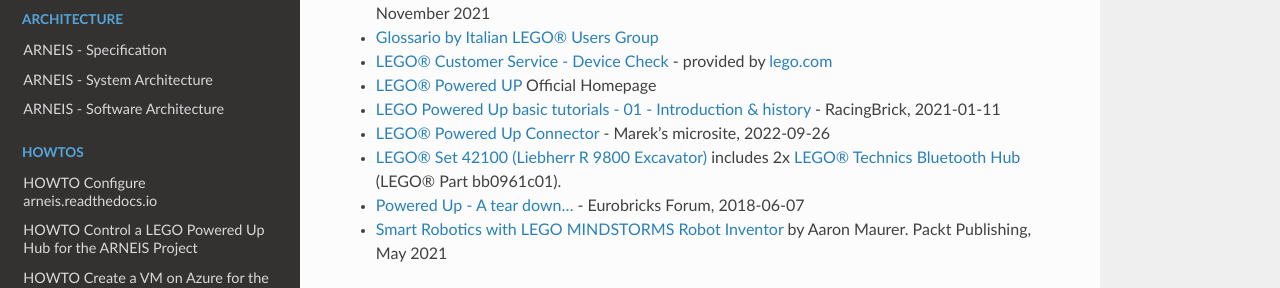
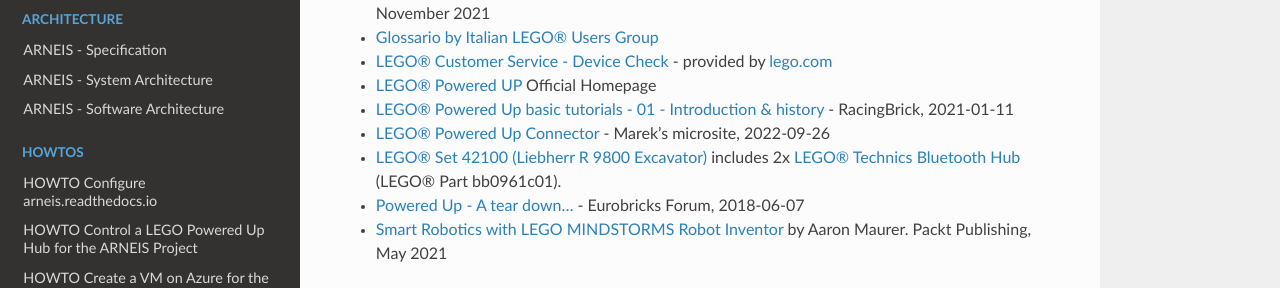
Before and after one commit to B-AROL-O/ARNEIS, a Sphinx documentation site: the page built from docs/bibliography.md, in a window 1280 px wide and 900 px high, scrolled down 654 px. Shown: the part 158-446 px from the top of the window. Built offline with Sphinx 7.4.7 and the Read the Docs theme 2.0.0, drawn with Linux system fonts in a browser that asks for light colours; part of the change alters nothing that is shown.

```diff
--- a/docs/bibliography.md
+++ b/docs/bibliography.md
@@ -26,7 +26,7 @@
 * [Glossario by Italian LEGO&reg; Users Group](https://itlug.org/glossario/)
 * [LEGO&reg; Customer Service - Device Check](https://LEGO.com/devicecheck) - provided by [lego.com](https://lego.com/)
 * [LEGO&reg; Powered UP](https://www.lego.com/en-it/themes/powered-up/about) Official Homepage
-* [LEGO Powered Up basic tutorials - 01 - Introduction & history](https://www.youtube.com/watch?v=MIpcyS4xzsw) - RacingBrick, 2021-01-11
+* [LEGO&reg; Powered Up basic tutorials - 01 - Introduction & history](https://www.youtube.com/watch?v=MIpcyS4xzsw) - RacingBrick, 2021-01-11
 * [LEGO&reg; Powered Up Connector](https://www.biasedlogic.com/index.php/lego-powered-up-connector/) - Marek's microsite, 2022-09-26
 * [LEGO&reg; Set 42100 (Liebherr R 9800 Excavator)](https://arneis.readthedocs.io/en/latest/lego-set-42100) includes 2x [LEGO&reg; Technics Bluetooth Hub](https://www.bricklink.com/v2/catalog/catalogitem.page?P=bb0961c01#T=C) (LEGO&reg; Part bb0961c01).
 * [Powered Up - A tear down...](https://www.eurobricks.com/forum/index.php?/forums/topic/162288-powered-up-a-tear-down/) - Eurobricks Forum, 2018-06-07
```
